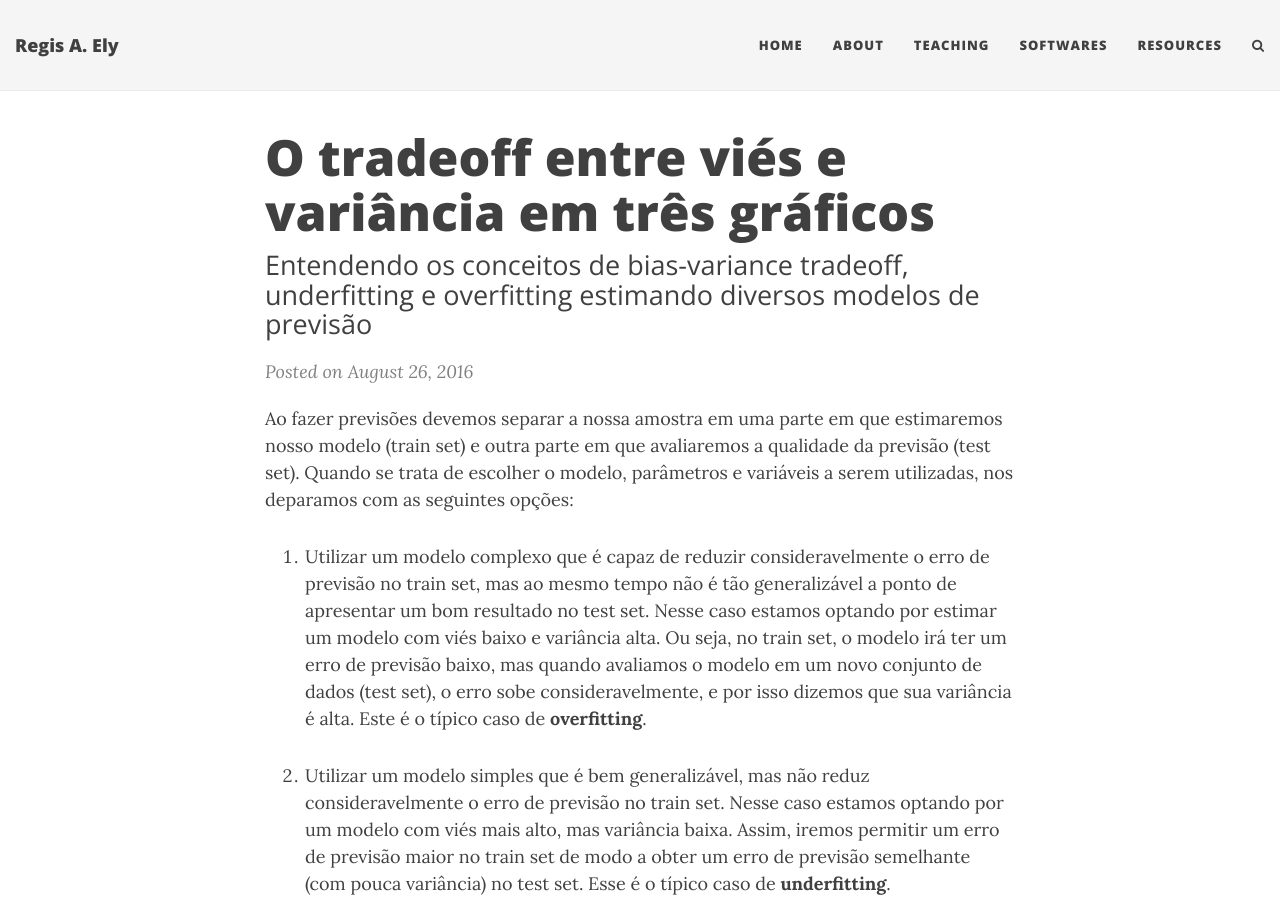
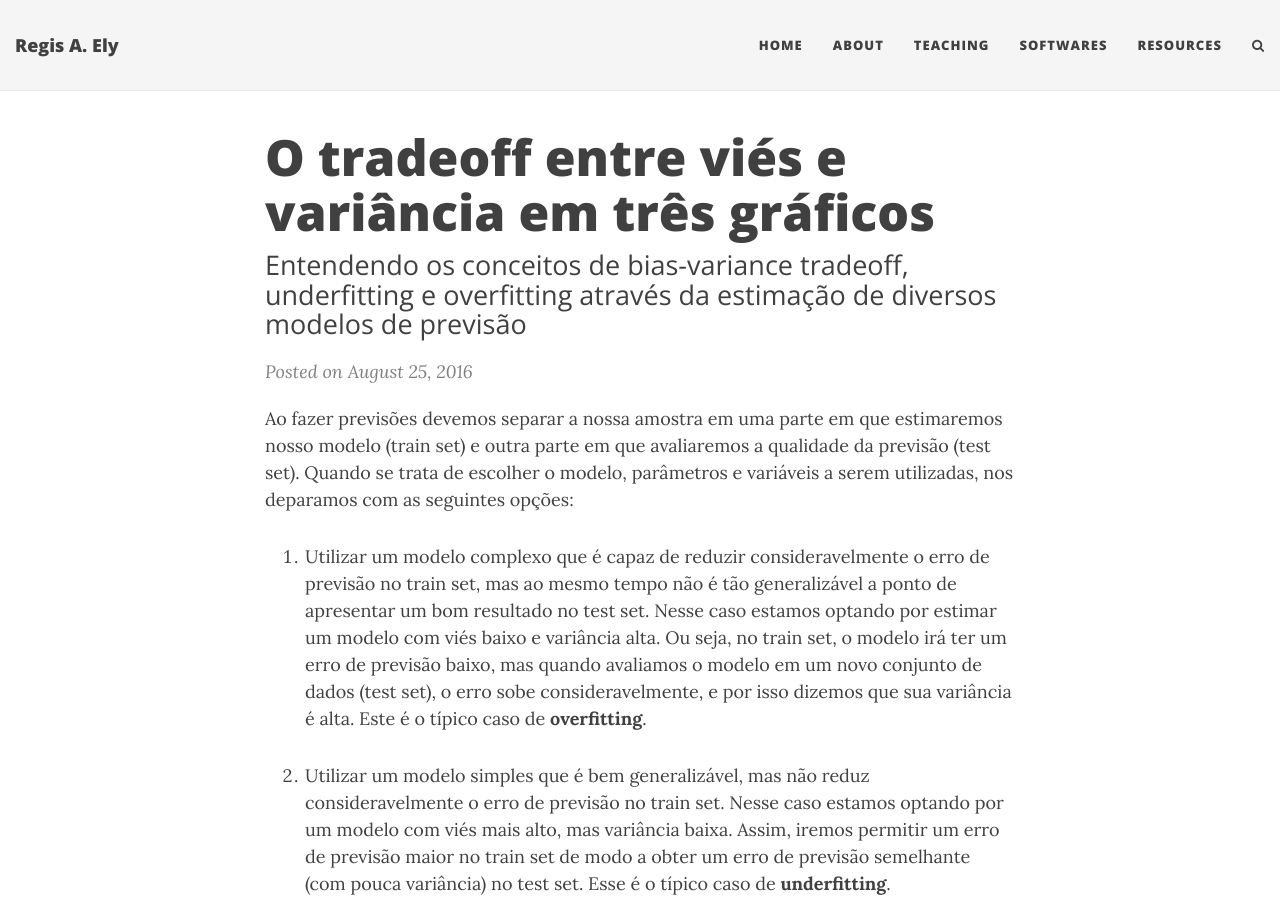
Before and after one commit to regisely/regisely.github.io, a Jekyll site: the page built from _posts/2016-08-25-bias-variance.md, in a window 1280 px wide and 900 px high. Built offline with Jekyll 4.4.1, drawn with Linux system fonts in a browser that asks for light colours; nearby versions of some CDN libraries; formulas are drawn with MathJax 3; comment, search, counter and statistics services are not loaded.

Commit message:
Post update

```diff
--- a/_posts/2016-08-26-bias-variance.md
+++ b/_posts/2016-08-25-bias-variance.md
@@ -1,9 +1,9 @@
 ---
 layout: post
 title: "O tradeoff entre viés e variância em três gráficos"
-subtitle: Entendendo os conceitos de bias-variance tradeoff, underfitting e overfitting estimando diversos modelos de previsão
+subtitle: Entendendo os conceitos de bias-variance tradeoff, underfitting e overfitting através da estimação de diversos modelos de previsão
 tags: [bias-variance tradeoff, machine learning, forecast, R]
-date: 2016-08-26 10:00:00 -0300
+date: 2016-08-25 10:00:00 -0300
 ---
 
 Ao fazer previsões devemos separar a nossa amostra em uma parte em que estimaremos nosso modelo (train set) e outra parte em que avaliaremos a qualidade da previsão (test set). Quando se trata de escolher o modelo, parâmetros e variáveis a serem utilizadas, nos deparamos com as seguintes opções:
```
